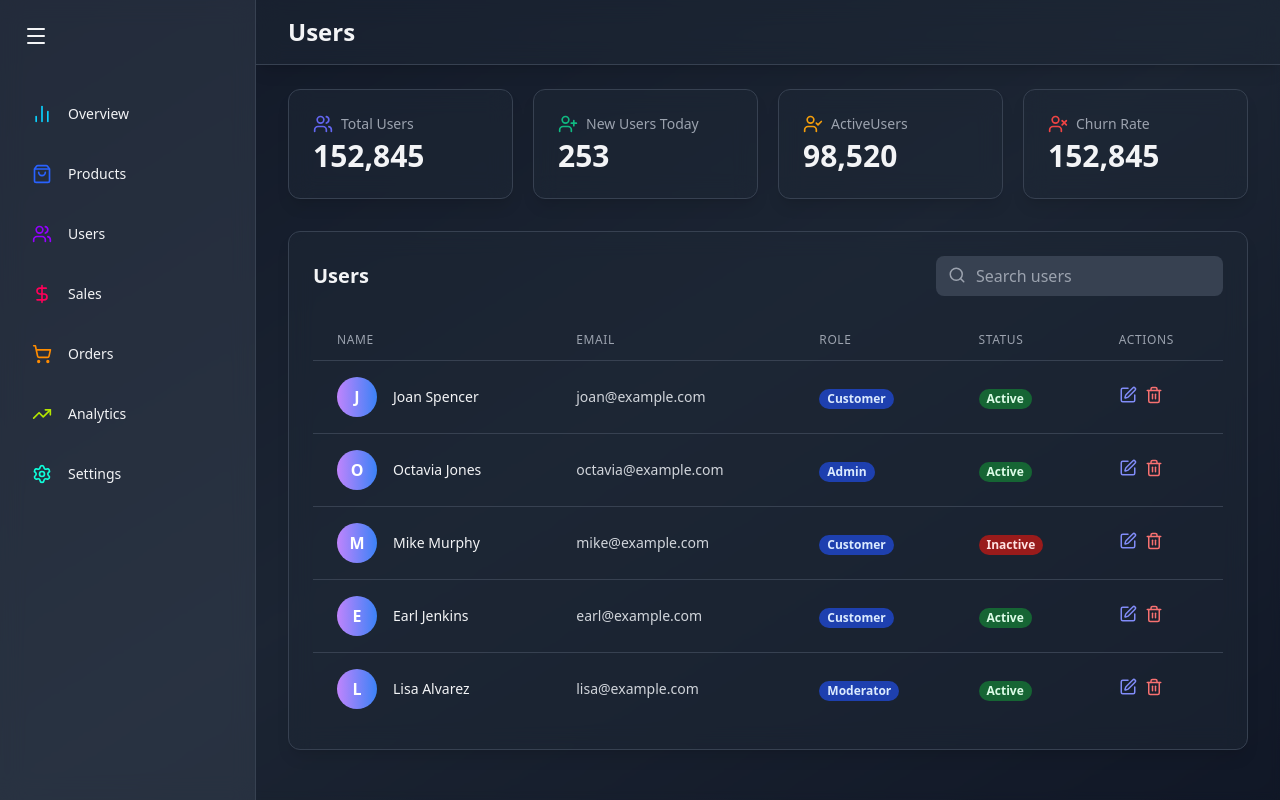
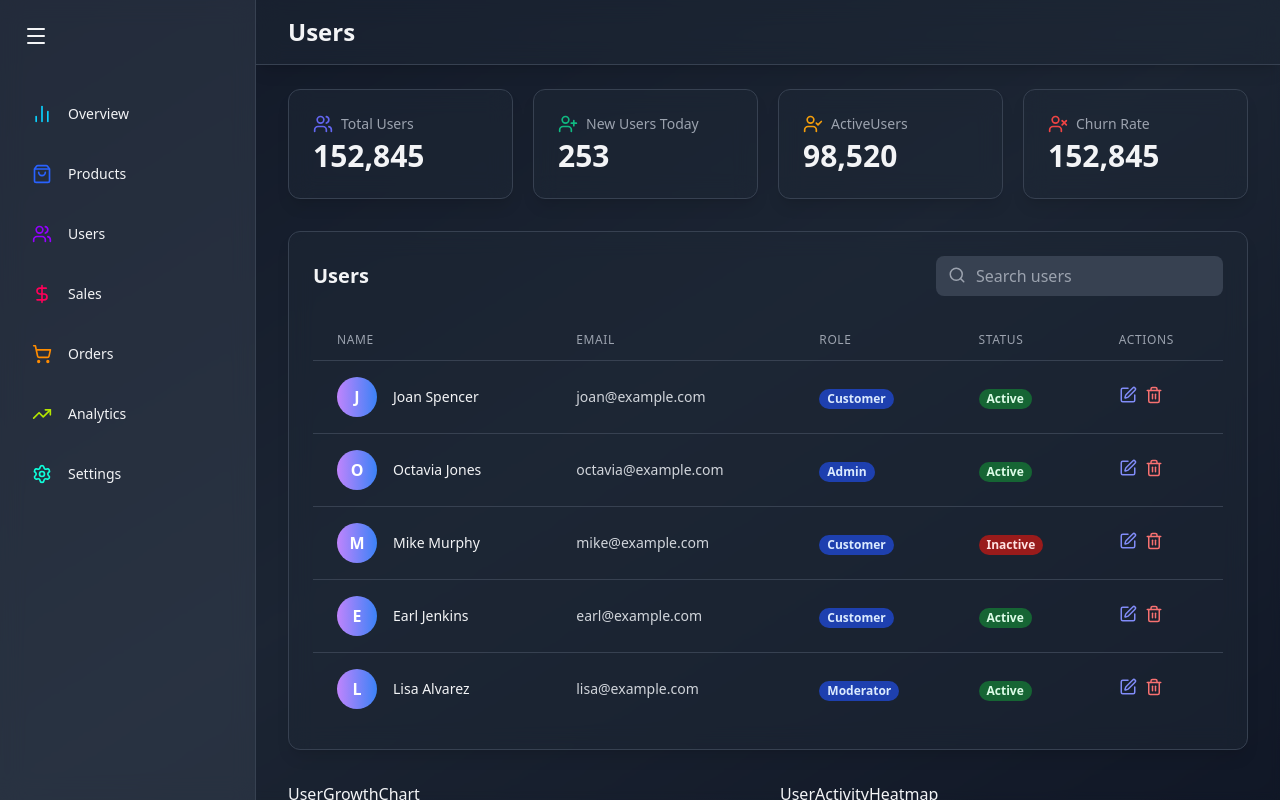
Before and after one commit to devrolet/react-admin-dashboard, a React (Vite) app: page /users in a window 1280 px wide. Built offline with nearby package versions, Linux system fonts and the light colour scheme.

Commit message:
Create UserPage Charts and map components

```diff
--- /dev/null
+++ b/src/components/users/UserActivityHeatmap.jsx
@@ -0,0 +1,7 @@
+const UserActivityHeatmap = () => {
+  return (
+    <div>UserActivityHeatmap</div>
+  )
+}
+
+export default UserActivityHeatmap
--- /dev/null
+++ b/src/components/users/UserDemographicChart.jsx
@@ -0,0 +1,7 @@
+const UserDemographicChart = () => {
+  return (
+    <div>UserDemographicChart</div>
+  )
+}
+
+export default UserDemographicChart
--- /dev/null
+++ b/src/components/users/UserGrowthChart.jsx
@@ -0,0 +1,20 @@
+import { LineChart, Line, XAxis, YAxis, CartesianGrid, Tooltip, ResponsiveContainer } from "recharts"
+// eslint-disable-next-line no-unused-vars
+import { motion } from "framer-motion"
+
+const USER_GROWTH_DATA = [
+  { month: "Jan", users: 1000 },
+  { month: "Feb", users: 1500 },
+  { month: "Mar", users: 2000 },
+  { month: "Apr", users: 3000 },
+  { month: "May", users: 4000 },
+  { month: "Jun", users: 5000 },
+];
+
+const UserGrowthChart = () => {
+  return (
+    <div>UserGrowthChart</div>
+  )
+}
+
+export default UserGrowthChart
--- a/src/pages/UsersPage.jsx
+++ b/src/pages/UsersPage.jsx
@@ -1,10 +1,14 @@
 // eslint-disable-next-line no-unused-vars
 import { motion } from "framer-motion";
+import { UserCheck, UserPlus, UsersIcon, UserX } from "lucide-react";
 
 import Header from "../components/common/Header"
 import StatCard from "../components/common/StatCard";
 import UsersTable from "../components/users/UsersTable";
-import { UserCheck, UserPlus, UsersIcon, UserX } from "lucide-react";
+import UserGrowthChart from "../components/users/UserGrowthChart";
+import UserActivityHeatmap from "../components/users/UserActivityHeatmap";
+import UserDemographicChart from "../components/users/UserDemographicChart";
+
 
 const userStats = {
   totalUsers: 152845,
@@ -52,6 +56,13 @@ const UsersPage = () => {
         </motion.div>
 
         <UsersTable />
+
+        {/* USER CHARTS */}
+        <div className="grid grid-cols-1 lg:grid-cols-2 gap-6 mt-8">
+          <UserGrowthChart />
+          <UserActivityHeatmap />
+          <UserDemographicChart />
+        </div>
       </main>
     </div>
   )
```
